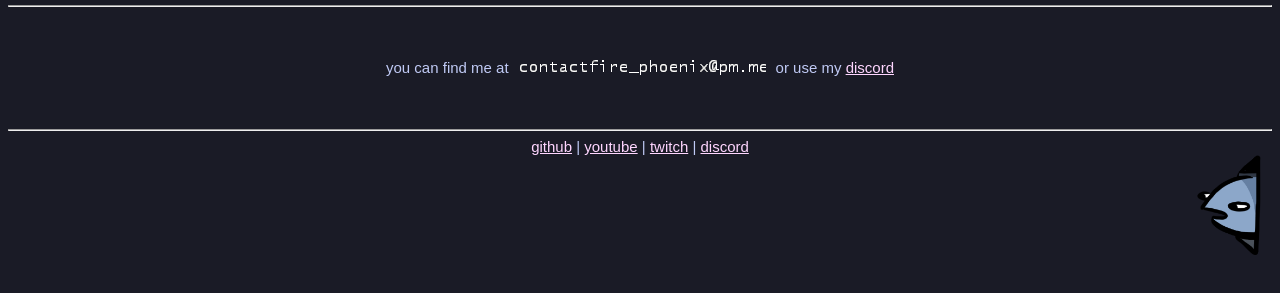
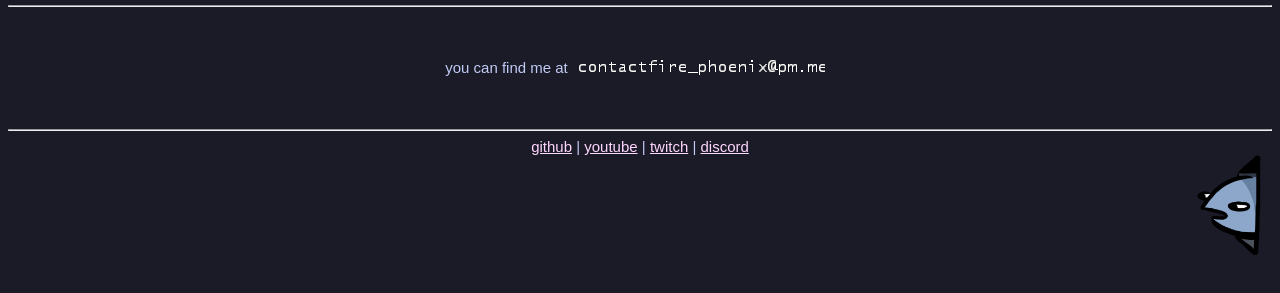
Before and after one commit to bloofirephoenix/bloo.ooo, an Eleventy site: page content/contact.njk in a window 1280 px wide. Shown: the part 143-436 px from the top of the page. Built offline with nearby package versions, Linux system fonts and the light colour scheme; Eleventy itself is replaced by a stand-in of ours; files that its build step writes are made by us from their sources; a web font is replaced by a local one.

Commit message:
dont contact me through discord

```diff
--- a/content/contact.njk
+++ b/content/contact.njk
@@ -8,9 +8,6 @@ header: contact
         you can find me at
     </p>
     <img class="normal" src="/images/email.png">
-    <p>
-        or use my <a href="https://discord.gg/SJfgKrD">discord</a>
-    </p>
 </div>
 
 <style>
```
